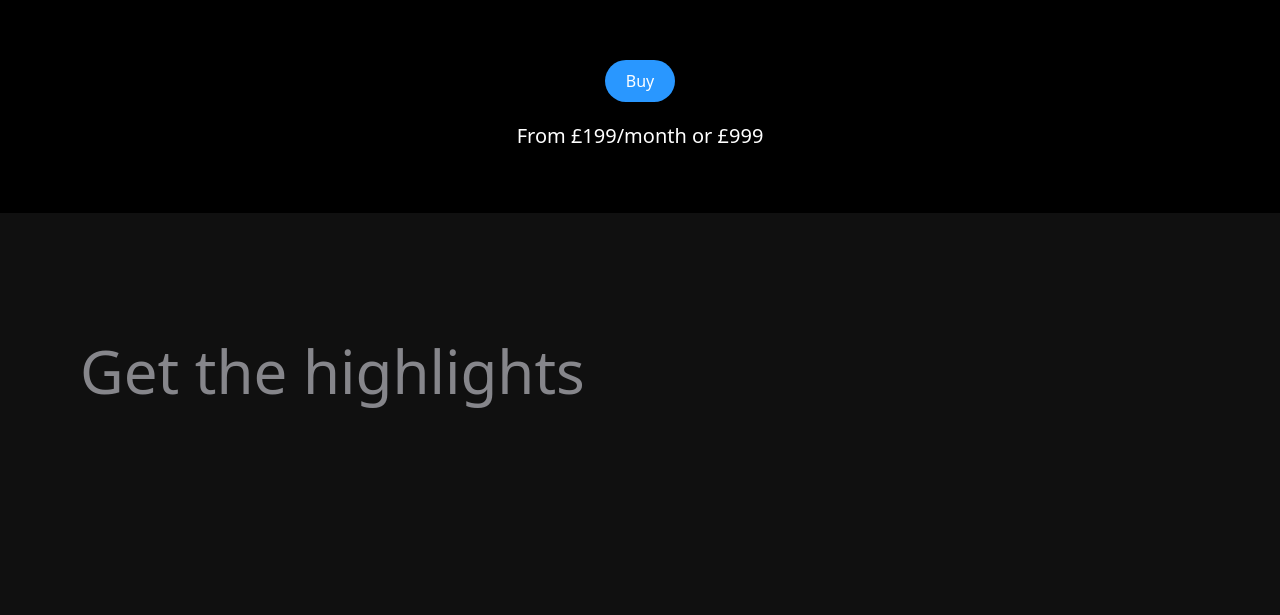
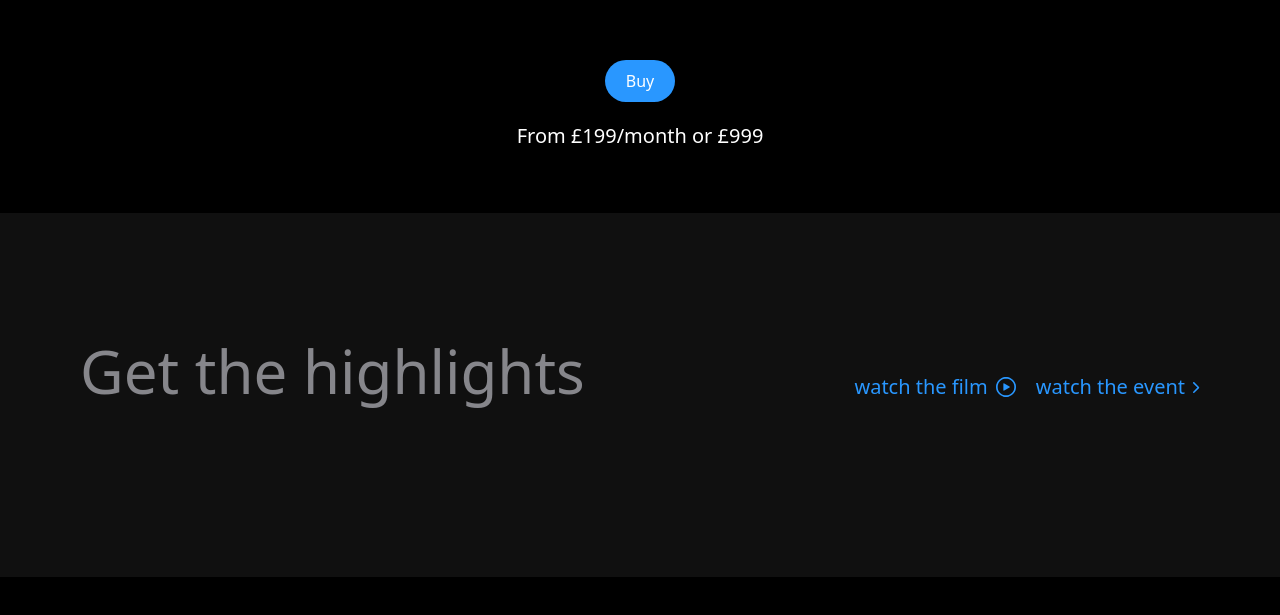
Before and after one commit to JonaGira11/Apple, a React (Vite) app: page / in a window 1280 px wide. Shown: the part 587-1202 px from the top of the page. After the commit the page ends 1164 px from the top, so only its background shows below. Built offline with nearby package versions, Linux system fonts and the light colour scheme.

Commit message:
highlights done

```diff
--- a/src/components/Hightlights.jsx
+++ b/src/components/Hightlights.jsx
@@ -1,20 +1,26 @@
 import gsap from "gsap"
 import { useGSAP } from "@gsap/react"
+import { rightImg, watchImg } from "../utils"
 
 
 const Hightlights = () => {
   useGSAP(()=>{
     gsap.to('#title', {opacity: 1, y:0 })
+    gsap.to('.link', {opacity: 1,y: 0, duration: 1, stagger: 0.25 })
   },[])
   return (
     <section id='highlights' className='w-screen overflow-hidden h-full common-padding bg-zinc'>
 <div className="screen-max-width">
-  <div className='mb-12 w-full items-end justify-between'>
+  <div className='mb-12 md:flex w-full items-end justify-between'>
     <h1 id='title' className='section-heading'>Get the highlights</h1>
     <div className="flex flex-wrap gap-5 items-end">
       <p className="link">
         watch the film
-        <img src  />
+        <img src={watchImg} alt="watch"  className="ml-2"/>
+      </p>
+      <p className="link">
+        watch the event
+        <img src={rightImg} alt="right"  className="ml-2"/>
       </p>
 
     </div>
```
